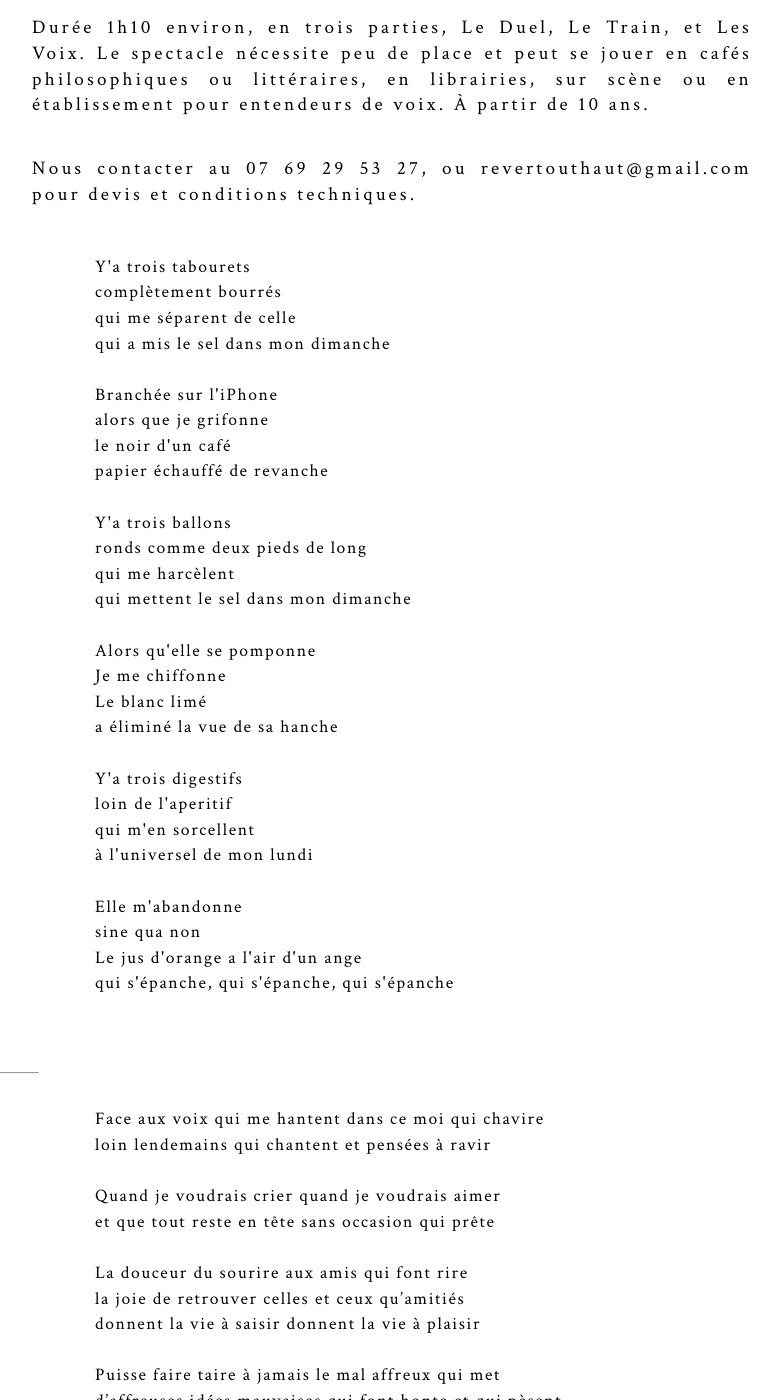
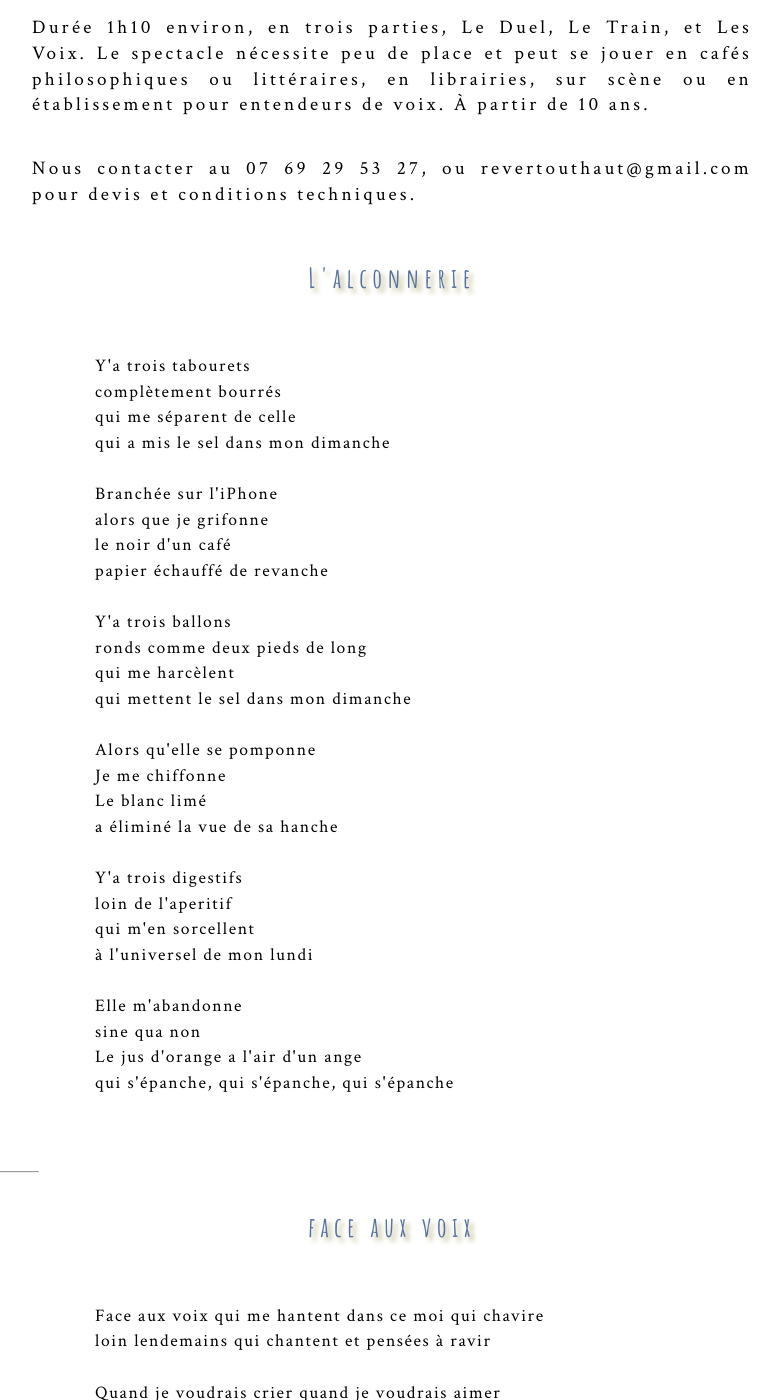
Before and after one commit to leshnik/revertouthaut, a Jekyll site: the page built from jamais-deux-sans-voix.md, in a window 1280 px wide and 1400 px high, scrolled down 1719 px. Shown: the whole window, without its empty margins (248-1028 px from the left). Built offline with Jekyll 4.4.1, drawn with Linux system fonts in a browser that asks for light colours.

Commit message:
jamais deux - add song titles

```diff
--- a/jamais-deux-sans-voix.md
+++ b/jamais-deux-sans-voix.md
@@ -22,6 +22,7 @@ Un univers un brin lunaire et un poil cocasse.
 
 <p class="intro-text">Nous contacter au 07 69 29 53 27, ou revertouthaut@gmail.com pour devis et conditions techniques.</p>
 
+<h4 class="h4song-titles">L'alconnerie</h4>
 <p class="quote">
 Y'a trois tabourets<br>
 complètement bourrés<br>
@@ -55,6 +56,7 @@ qui s'épanche, qui s'épanche, qui s'épanche
 </p>
 <br>
 <hr>
+<h4 class="h4song-titles">face aux voix</h4>
 <p class="quote">
 Face aux voix qui me hantent dans ce moi qui chavire <br>
 loin lendemains qui chantent et pensées à ravir <br><br>
```
